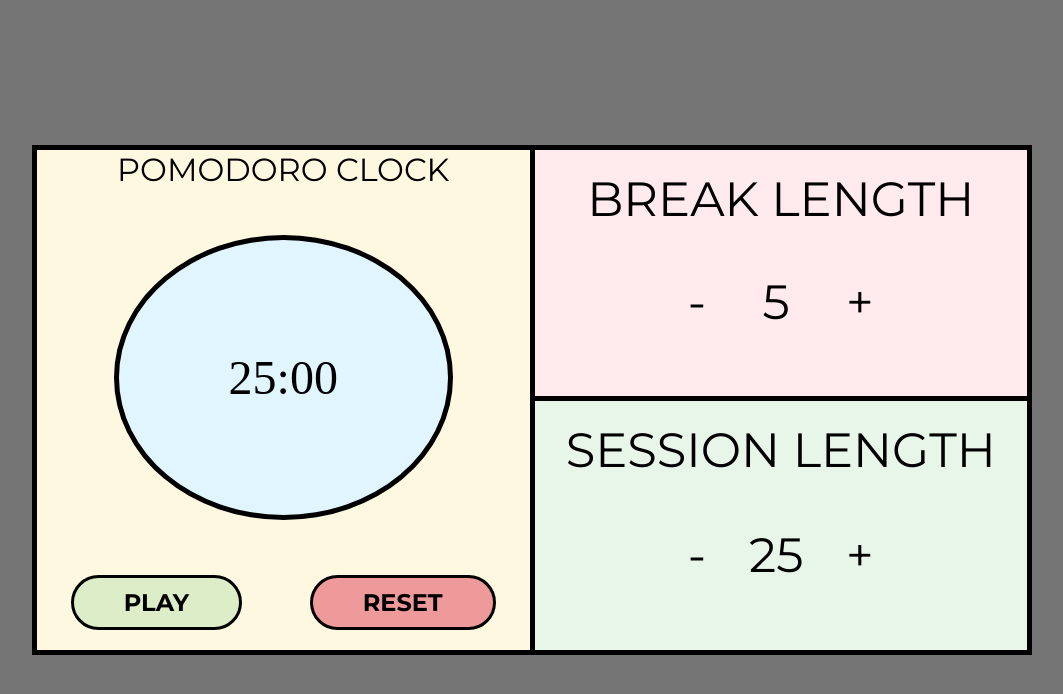
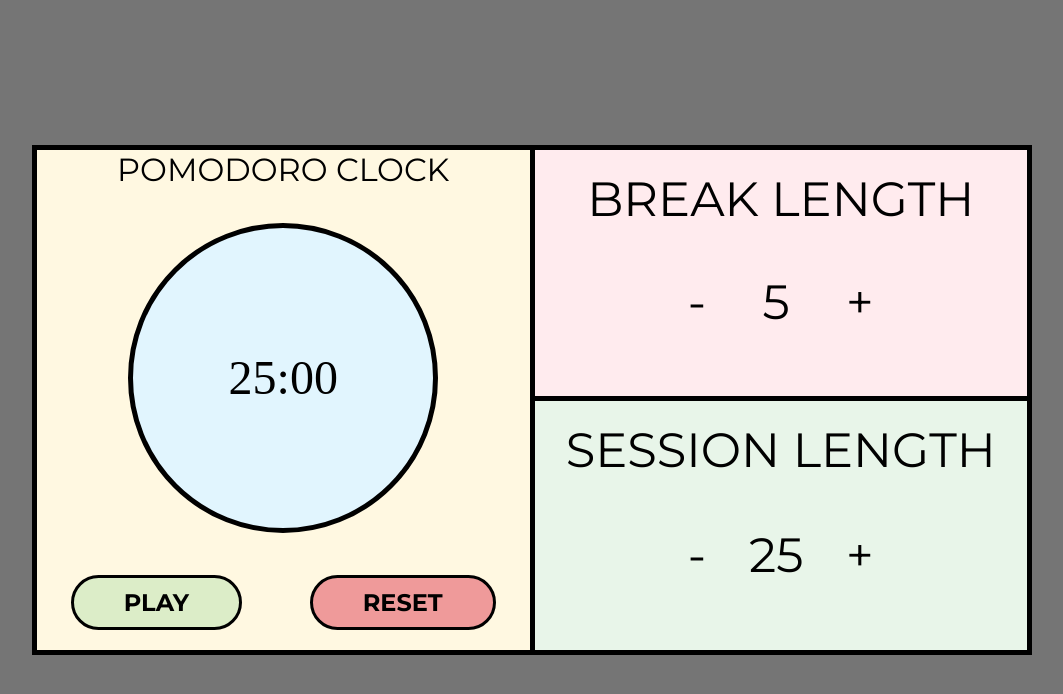
Before and after one commit to mrBeniek/Pomodoro-Clock, a React (Create React App) app in the folder my-app/: page / in a window 1280 px wide. Shown: the top 694 px of the page, without its empty margins (108-1171 px from the left). Built offline with nearby package versions, Linux system fonts and the light colour scheme; a web font is replaced by a local one.

Commit message:
A little CSS cleanup (added .flex-middle)

```diff
--- a/my-app/src/App.scss
+++ b/my-app/src/App.scss
@@ -11,7 +11,11 @@ src: url("//db.onlinewebfonts.com/t/f467350cf09770d20a3a63f7e14b63cb.woff") form
   src: url("//db.onlinewebfonts.com/t/dc44e6e79f85f8711b1958c923a9c42c.woff") format("woff")
 }
 
-
+.flex-middle {
+  display: flex;
+  justify-content: center;
+  align-items: center;
+}
 
 
 
@@ -45,35 +49,26 @@ body {
    }
 
    #left-container {
+     @extend .flex-middle;
      background-color: #FFF8E1;
      border-right: black solid 5px;
-     display: flex;
      flex-direction: column;
-     justify-content: center;
-     align-items: center;
      width: 100%;
 
    }
 
    #right-container {
-    background-color: red;
-     align-items: center;
-     display: flex;
+     @extend .flex-middle;
+     background-color: red;
      flex-direction: column;
      font-size: 3em;
-     justify-content: center;
      width: 100%;
-
-
    }
 
-
    #display-container {
+     @extend .flex-middle;
      height: 100%;
-    display: flex;
     flex-direction: column;
-    justify-content: center;
-     align-items: center;
      flex-shrink: 1;
    }
 
@@ -85,23 +80,26 @@ body {
    }
 
    #timer-container {
-  // background-color: blue;
+     @extend .flex-middle;
+//background-color: blue;
      height: 100%;
      width: 100%;
-    display: flex;
-    flex-direction: column;
-      justify-content: center;
-     align-items: center;
+     flex-direction: column;
      flex-shrink: 1;
    }
 
    #time-left {
+     @extend .flex-middle;
      background-color: #E1F5FE;
      border: solid black 5px;
+     width: 100%;
+     max-width: 300px;
+     height: 100%;
+     max-height: 300px;
      border-radius: 50%;
      font-family: "Stencilia-Bold";
      font-size: 3em;
-     padding: 110px;
+
 
    }
 
```
